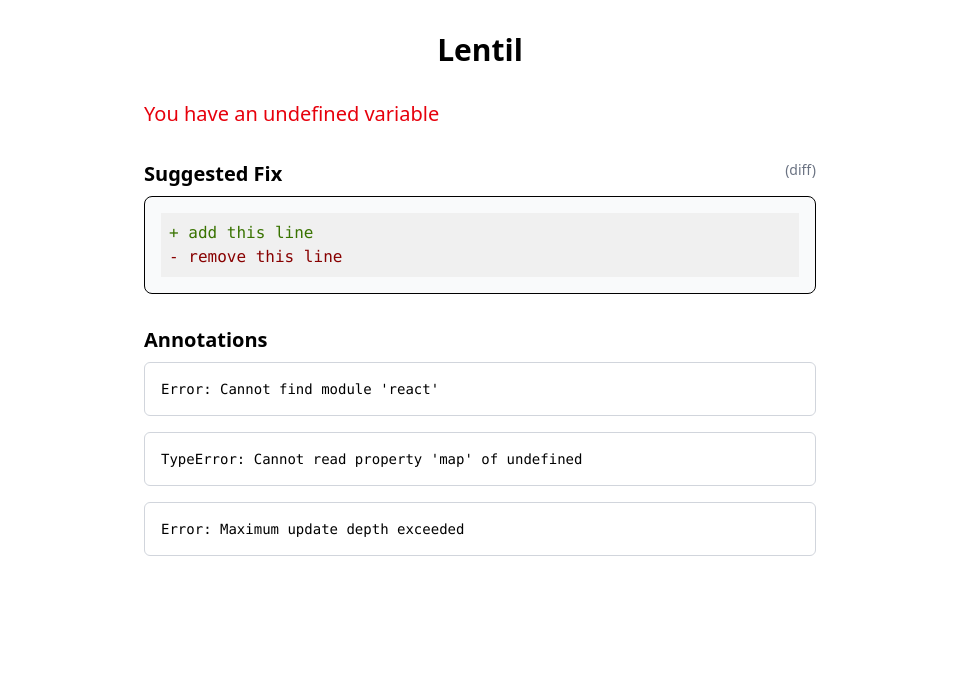
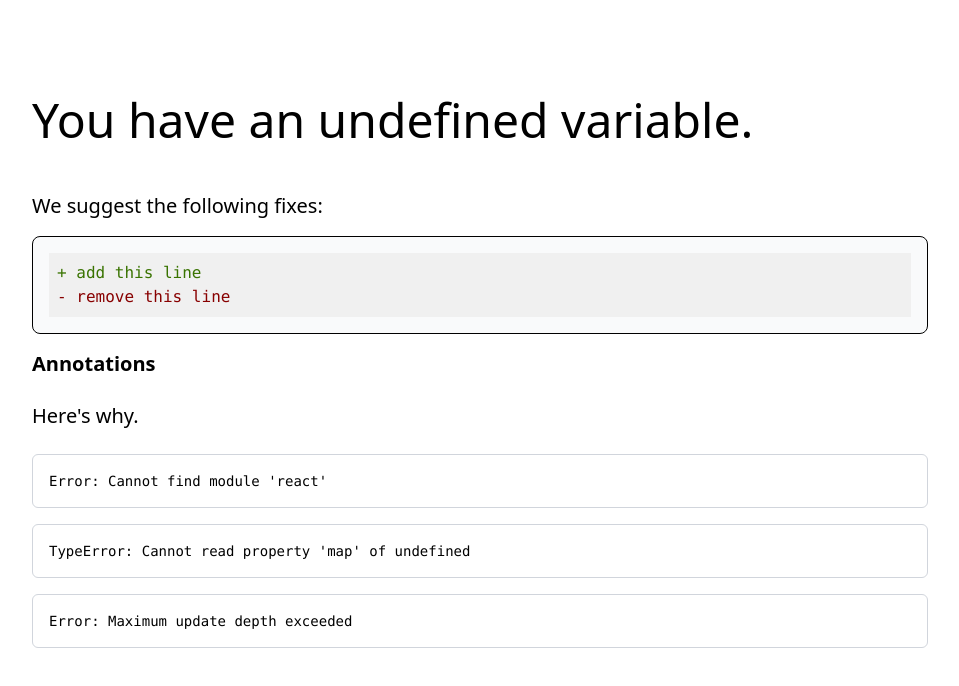
Before and after one commit to plamorg/lentil, a React (Vite) app in the folder frontend/: page / in a window 1280 px wide. Shown: the top 686 px of the page, without its empty margins (160-1119 px from the left). Built offline with nearby package versions, Linux system fonts and the light colour scheme.

Commit message:
style: prettier

```diff
--- a/frontend/src/Annotations.tsx
+++ b/frontend/src/Annotations.tsx
@@ -7,6 +7,8 @@ type Annotation = {
 
 function AnnotationsTable({ annotations }: { annotations: Annotation[] }) {
   return (
+      <div className="flex flex-col">
+        <h2 className="text-xl font-medium mt-4 mb-6">Here's why.</h2>
           <div className="flex flex-col gap-4">
             {annotations.map((annotation, index) => (
               <Annotation
@@ -15,6 +17,7 @@ function AnnotationsTable({ annotations }: { annotations: Annotation[] }) {
                 comment={annotation.comment}
               />
             ))}
+          </div>
       </div>
   );
 }
--- a/frontend/src/App.tsx
+++ b/frontend/src/App.tsx
@@ -4,7 +4,7 @@ import SuggestedFix from "./SuggestedFix.tsx"
 import Annotations from "./Annotations.tsx"
 
 export default function App() {
-  const errMsg = "You have an undefined variable";
+  const errMsg = "You have an undefined variable.";
   const diffLines = [
     "+ add this line",
     "- remove this line"
@@ -27,8 +27,8 @@ export default function App() {
 
   return (
     <>
-      <div className="h-screen w-full max-w-2xl m-auto mt-8 flex flex-col gap-8">
-        <Header />
+      <div className="h-screen w-full max-w-4xl m-auto mt-8 flex flex-col gap-4">
+        {/* <Header /> */}
         <ErrorMessage errMsg={errMsg} />
         <SuggestedFix diff={diff} />
         <Annotations annotations={annotations} />
--- a/frontend/src/ErrorMessage.tsx
+++ b/frontend/src/ErrorMessage.tsx
@@ -1,7 +1,7 @@
 export default function ErrorMessage({ errMsg }: { errMsg: string }) {
   return (
     <>
-      <div className="text-red-600 text-xl font-medium">
+      <div className="text-5xl font-medium mt-16 mb-8">
         {errMsg}
       </div>
     </>
--- a/frontend/src/Header.tsx
+++ b/frontend/src/Header.tsx
@@ -2,7 +2,7 @@ export default function Header() {
   return (
     <>
       <div className="flex flex-row justify-center">
-        <h1 className="text-3xl font-semibold">Lentil</h1>
+        <h4 className="text-lg font-semibold">Lentil</h4>
       </div>
     </>
   )
--- a/frontend/src/SuggestedFix.tsx
+++ b/frontend/src/SuggestedFix.tsx
@@ -3,8 +3,8 @@ import SyntaxHighlighter from 'react-syntax-highlighter'
 function SuggestedFixHeader() {
   return (
     <div className="flex flex-row justify-between">
-      <h2 className="text-xl font-semibold">Suggested Fix</h2>
-      <p className="text-sm text-gray-500">(diff)</p>
+      <h2 className="text-xl font-medium mb-2">We suggest the following fixes:</h2>
+      { /* <p className="text-sm text-gray-500">(diff)</p> */ }
     </div>
   )
 }
```
Lines whose indentation alone changed are shown as unchanged.
